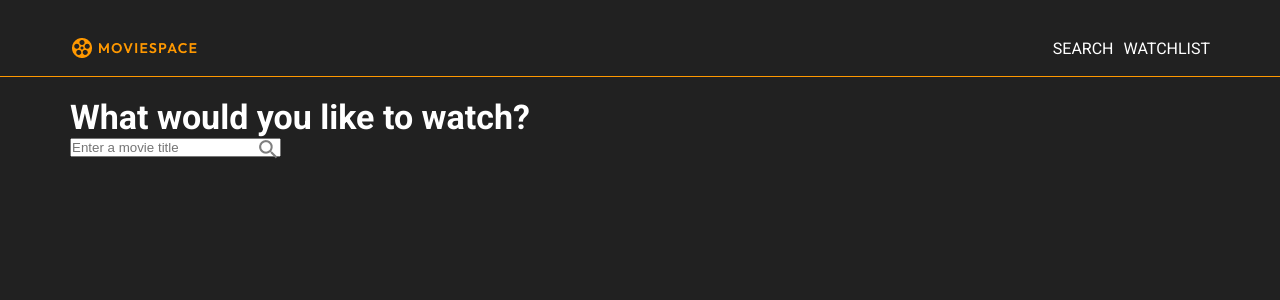
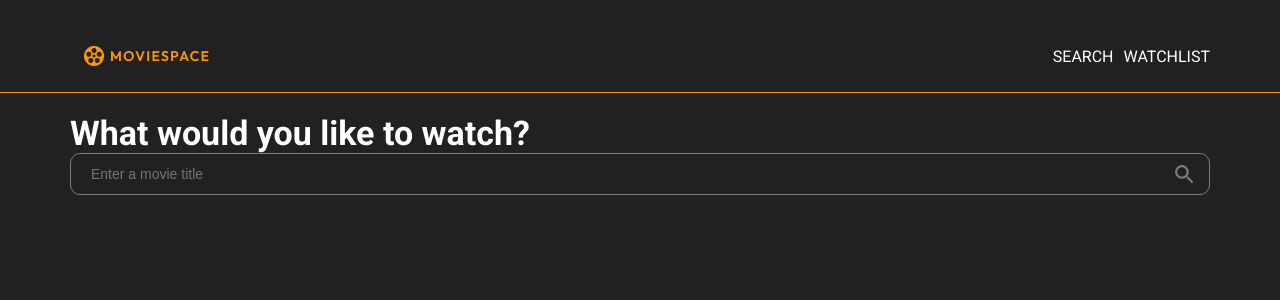
Before and after one commit to emiliaquerino/movie-app, a React (Vite) app: page / in a window 1280 px wide. Shown: the top 300 px of the page. Built offline with nearby package versions, Linux system fonts and the light colour scheme.

Commit message:
Estiliza input

```diff
--- a/src/styles/SearchInput.css
+++ b/src/styles/SearchInput.css
@@ -1,10 +1,18 @@
 .search-input-container {
   position: relative;
   display: inline-block;
+  width: 100%;
+  border: 1px solid var(--dark-gray);
+  border-radius: 10px;
 }
 
 .search-input {
-  padding-right: 30px;
+  padding: 12px 20px 12px 20px;
+  width: 100%;
+  background: transparent;
+  border: none;
+  font-size: 14px;
+  border-radius: 10px;
 }
 
 .search-btn {
@@ -15,3 +23,7 @@
   background: transparent;
   cursor: pointer;
 }
+
+img {
+  padding: 8px 12px;
+}
```
